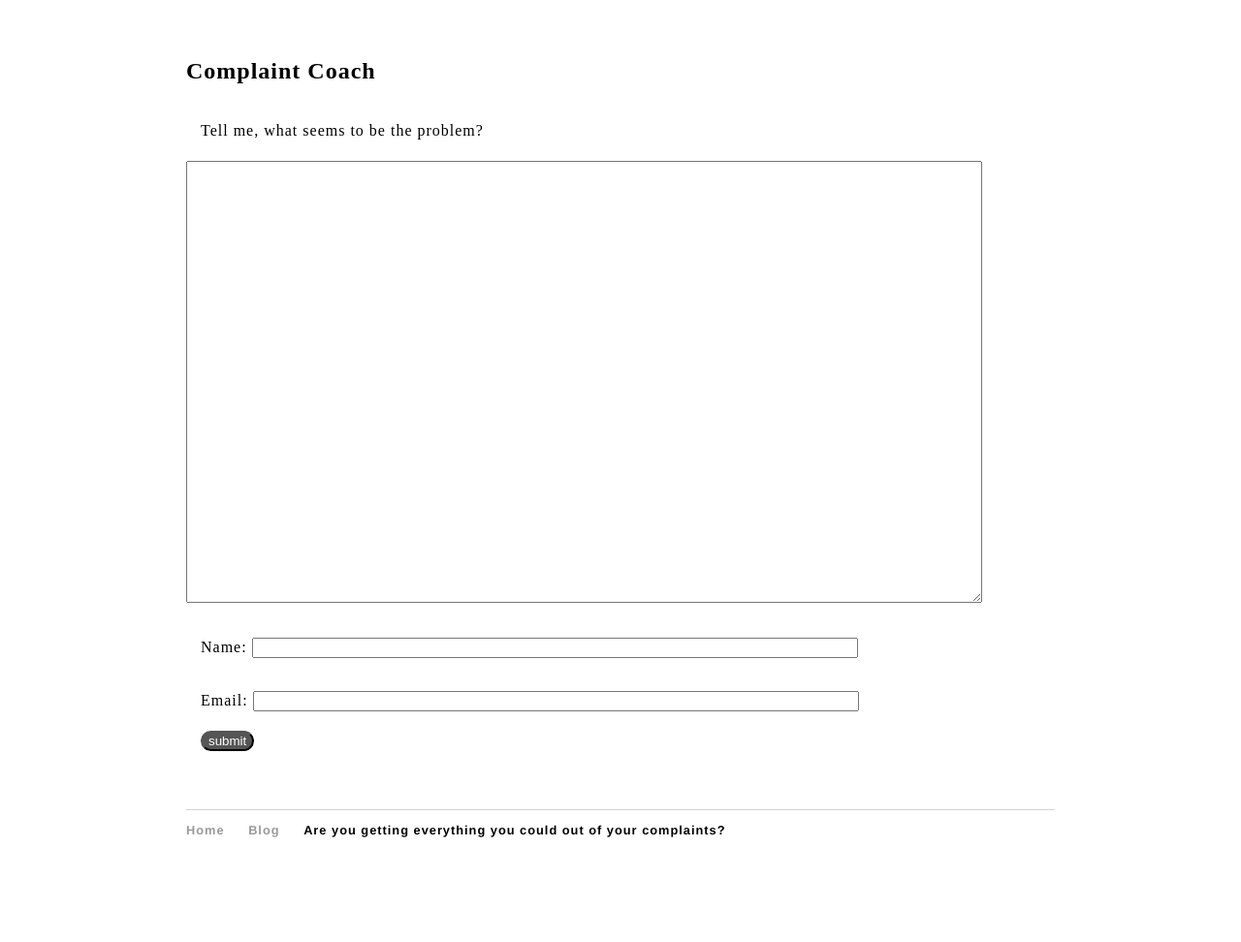
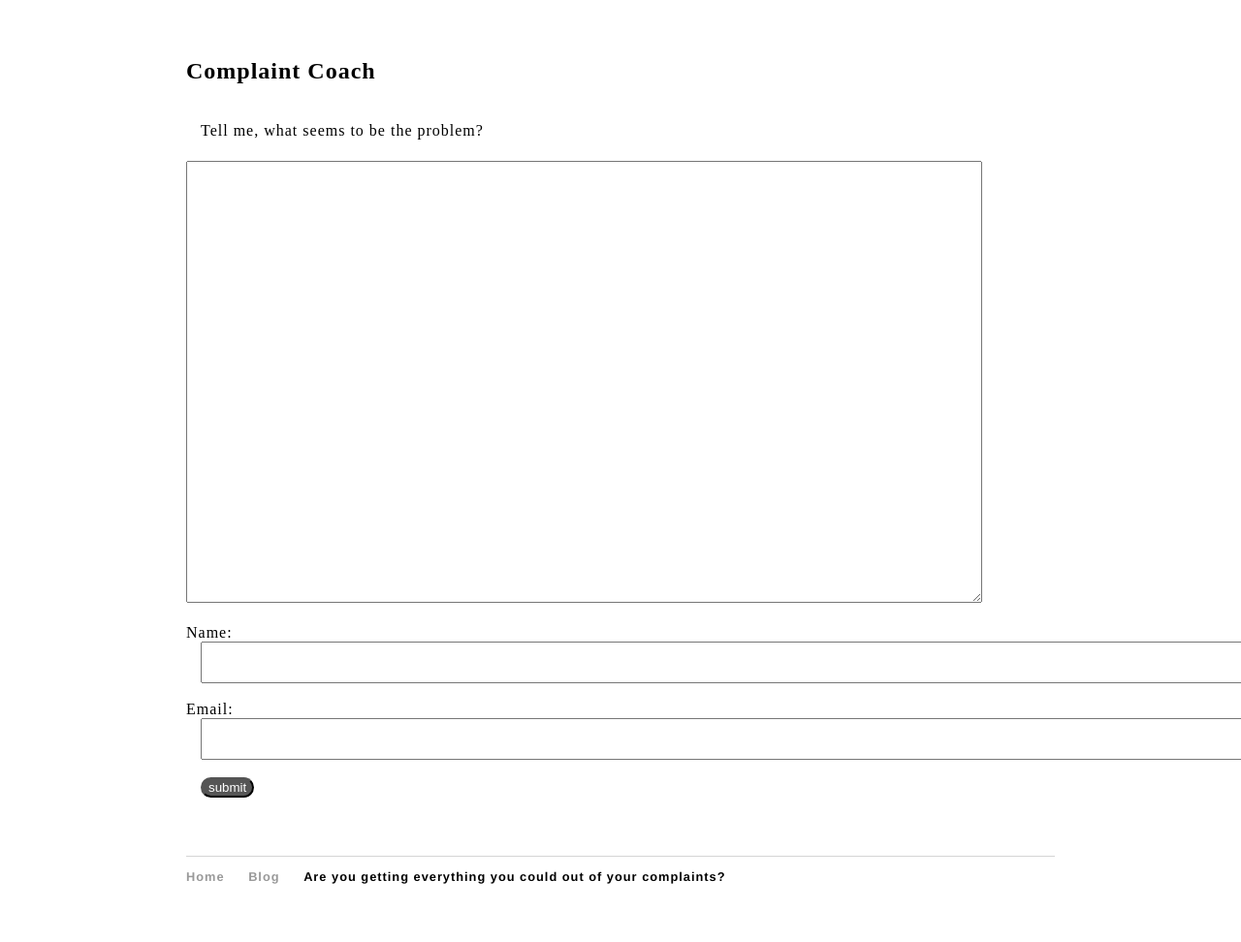
Before and after one commit to alfonsopacino/aalfonsopacinol, a Jekyll site: the page built from index.html, in a window 1280 px wide. Shown: the whole page at 97% size. Built offline with Jekyll 4.4.1, drawn with Linux system fonts in a browser that asks for light colours; before the commit the page ends 924 px from its top, so only the background shows below that.

Commit message:
Update index.html

```diff
--- a/index.html
+++ b/index.html
@@ -11,15 +11,14 @@ Tell me, what seems to be the problem?
 <br><br>
 <textarea cols="100" name="complain" required="" rows="30"></textarea>
 <br><br>
-<label style="color: grey; margin-left: 15px; font-size: 2em;"></label>
+<!--<label style="color: grey; margin-left: 15px; font-size: 2em;"></label>-->
 Name:
-<input name="penname" required="" size="75" type="text" value="" />
+<input name="penname" required="" size="75" type="text" value="" style="color: grey; margin-left: 15px; font-size: 2em;"/>
 <br><br>
-<label style="color: grey; margin-left: 15px; font-size: 2em;"></label>
+<!--<label style="color: grey; margin-left: 15px; font-size: 2em;"></label>-->
 Email:
-<input name="email" required="" size="75" type="email" value="" />
+<input name="email" required="" size="75" type="email" value="" style="color: grey; margin-left: 15px; font-size: 2em;"/>
 <br><br>
-<!--<label style="background-color: #555555; color: #fff; margin-left: 15px; border-radius: 20px;"></label>-->
 <input name="submit" type="submit" value="submit" style="background-color: #555555; color: #fff; margin-left: 15px; border-radius: 20px;"/>
 </form>
 <script type="text/javascript">
```
